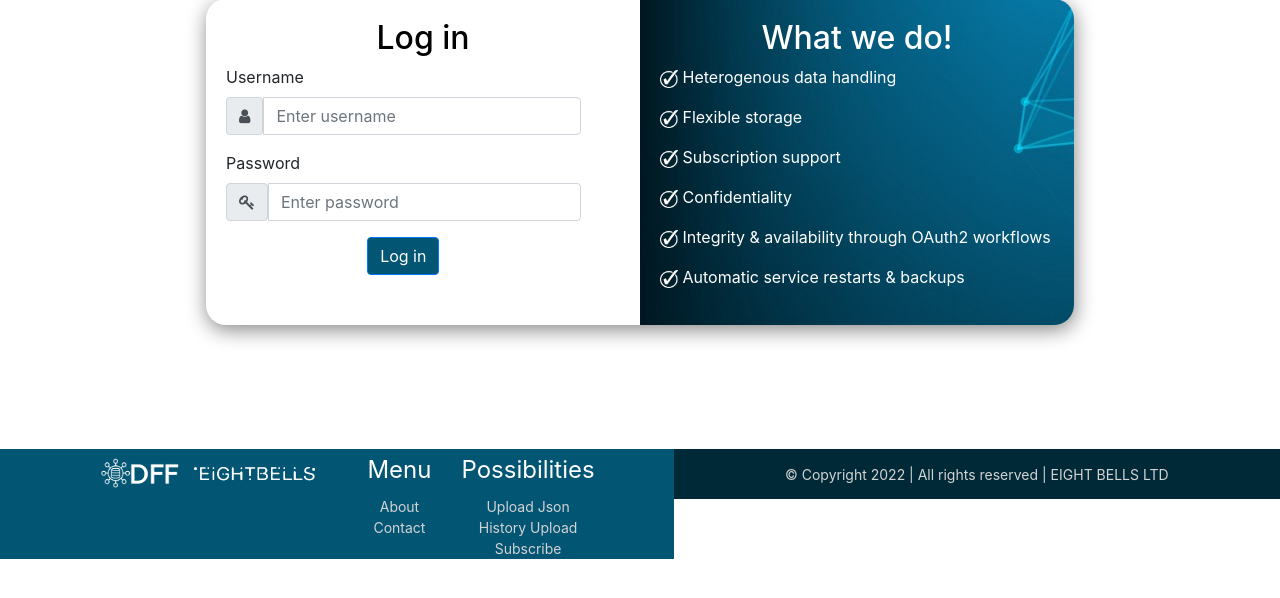
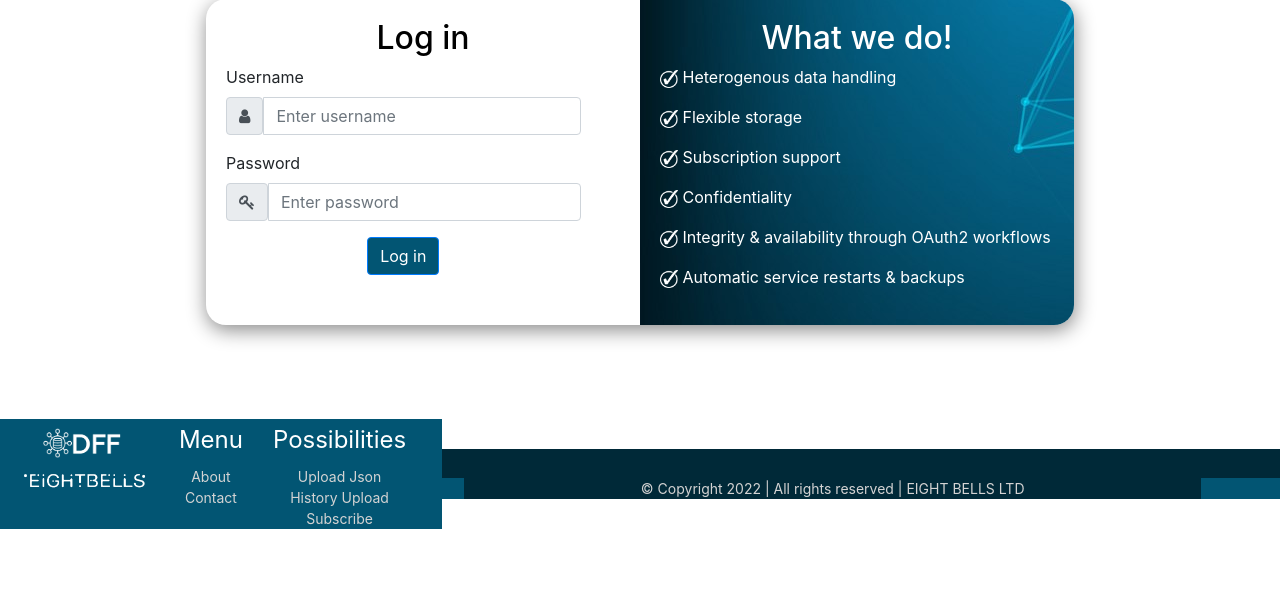
Before and after one commit to HORSE-EU-Project/Pre-Processing, a Flask app: page / in a window 1280 px wide. Shown: the part 185-783 px from the top of the page. Run offline with Flask 2, Linux system fonts and the light colour scheme; parts of the project's set-up code (start-up, migrations or seed data) failed here and were passed over; some libraries are stand-ins or nearby versions.

Commit message:
HTML CSS refactoring............

```diff
--- a/templates/footer.html
+++ b/templates/footer.html
@@ -1,4 +1,5 @@
 <div class="footer" style="text-align: center; background-color:#002938; color: lightgrey; width: 100%;">
+    <div class="row">
         <div class="col-container">
             <div class="col">
                 <img src="{{ url_for('static', filename='dff_tr_wh.png') }}" style= "height: 50px;" >
@@ -29,8 +30,14 @@
             </div>
         </div>
 
+    </div>
+    <div class="col-container">
+        <div class="col">
+
             <div style="text-align: center; background-color:#002938; color: lightgrey; width: 100%;">
                 <p style="margin:0;">© Copyright 2022 | All rights reserved | EIGHT BELLS LTD</p>
             </div>
+        </div>
+    </div>
 
 </div>
```
Lines whose indentation alone changed are shown as unchanged.
